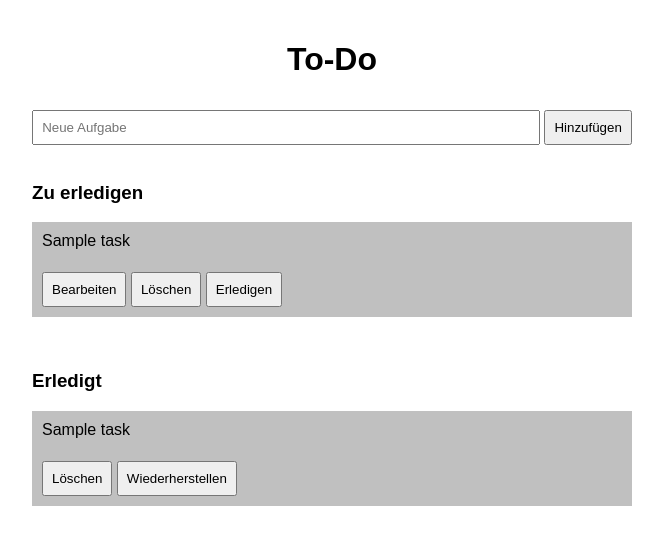
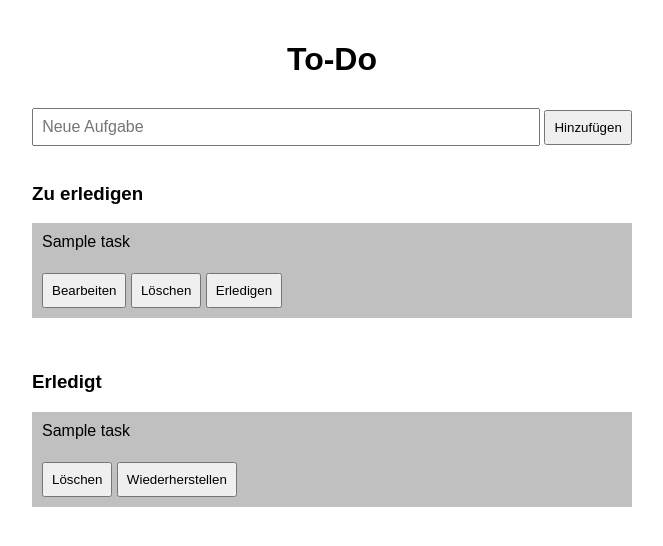
Before and after one commit to b1ggi/todo-app, a Flask app: template templates/index.html in a window 1280 px wide. Shown: the top 546 px of the page, without its empty margins (308-971 px from the left). Run offline with Flask 3, Linux system fonts and the light colour scheme; tables that the repository leaves empty hold one stand-in row (values such as "Sample post"); the template is opened without the code that fills it: values that come from a table or form of the project are taken from there, most other values are stand-ins (such as "Sample title", 1, 10 or a date in 2020).

Commit message:
prevent ios zoom in on input

```diff
--- a/static/style.css
+++ b/static/style.css
@@ -12,7 +12,7 @@ h1 {
 input[type="text"] {
     width: 80%;
     padding: 8px;
-
+    font-size: 16px;
 }
 
 button {
--- a/templates/index.html
+++ b/templates/index.html
@@ -2,7 +2,7 @@
 <html lang="de">
 <head>
     <meta charset="UTF-8">
-    <meta name="viewport" content="width=device-width, initial-scale=1.0">
+    <meta name="viewport" content="width=device-width, initial-scale=1.0, maximum-scale=1.0, user-scalable=0">
     <title>To-Do Liste</title>
     <link rel="stylesheet" href="{{ url_for('static', filename='style.css') }}">
 </head>
```
